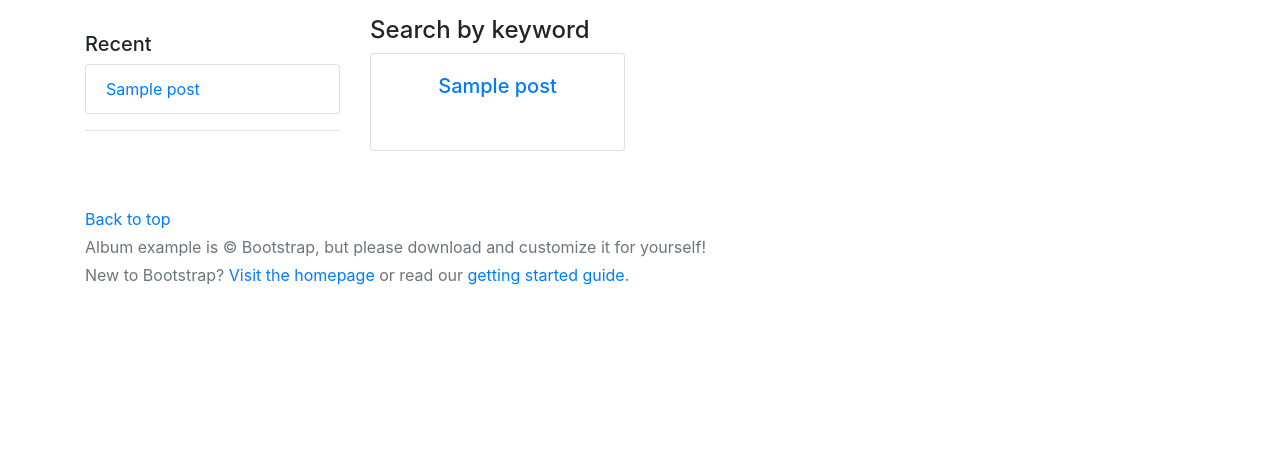
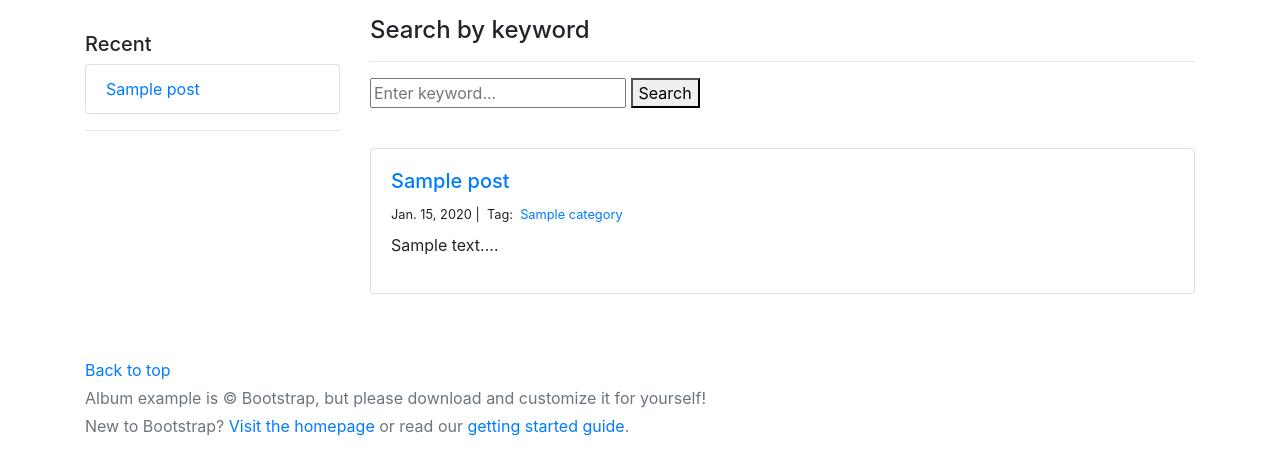
Before and after one commit to johnmaxnew/Django-Boilerplate, a Django app: page / in a window 1280 px wide. Shown: the part 56-531 px from the top of the page. Run offline with Django 3.2, Linux system fonts and the light colour scheme; tables that the repository leaves empty hold one stand-in row (values such as "Sample post"); some libraries are stand-ins or nearby versions.

Commit message:
modified dirs

```diff
--- a/sampleapp/models.py
+++ b/sampleapp/models.py
@@ -2,13 +2,23 @@ from django.db import models
 from django.utils.text import slugify
 from django.urls import reverse
 
-# Create your models here.
+
+class Category(models.Model):
+    name = models.CharField(max_length=20)
+    slug = models.SlugField(max_length = 250, null = True, blank = True)
+
+    def __str__(self):
+        return self.name
+
+    def get_absolute_url(self):
+            return reverse('sampleapp_detail', kwargs={'slug': self.slug})
 
 class Post(models.Model):
     title = models.CharField(max_length=255)
-    content = models.TextField()
+    body = models.TextField()
     created_on = models.DateTimeField(auto_now_add=True)
     last_modified = models.DateTimeField(auto_now=True)
+    categories = models.ManyToManyField('Category', related_name='posts')
     slug = models.SlugField(max_length = 250, null = True, blank = True)
 
     def save(self, *args, **kwargs):
--- a/sampleapp/urls.py
+++ b/sampleapp/urls.py
@@ -5,4 +5,5 @@ from . import views
 urlpatterns = [
     path('', views.sampleapp_index, name="sampleapp_index"),
     path('<slug>/', views.sampleapp_detail, name="sampleapp_detail"),
+    path('<category>', views.sampleapp_category, name="sampleapp_category"),
 ]
--- a/sampleapp/views.py
+++ b/sampleapp/views.py
@@ -1,12 +1,11 @@
 from django.shortcuts import render, get_object_or_404
-from .models import Post
+from .models import Category, Post
 from django.core.paginator import Paginator
 
 
 def sampleapp_index(request):
     posts = Post.objects.all().order_by('-created_on')
     most_recent = Post.objects.order_by('-created_on')[:5]
-
 
     paginator = Paginator(posts, 5) # Show 25 contacts per page
     page = request.GET.get('page')
@@ -17,6 +16,16 @@ def sampleapp_index(request):
         'most_recent': most_recent,
     }
     return render(request, "sampleapp_index.html", context)
+
+
+def sampleapp_category(request, category):
+    posts = Post.objects.filter(categories__name__contains=category).order_by('-created_on')
+
+    context = {
+        "category": category,
+        "posts": posts,
+    }
+    return render(request, "sampleapp_category.html", context)
 
 
 def sampleapp_detail(request, slug):
--- a/templates/sampleapp_index.html
+++ b/templates/sampleapp_index.html
@@ -1,35 +1,101 @@
 {% extends "base.html" %}
 {% block content %}
+
 <div class="container">
 <div class="row mt-3">
 <div class="col-md-3 mt-3">
 <!--sidebar-->
-{% include 'sidebar.html' %}
+{% include 'sidebar.html' with most_recent=most_recent %}
 </div>
 
 <div class="col-md-9">
 
 <h4 class="margin-2 title3">Search by keyword</h4>
+<hr>
+  <form class="search" action="" method="GET">
+    <input type="text" class="search-input" placeholder="Enter keyword..." name="title__icontains" id="id_title__icontains" value="">
+    <button type="submit" class="search-btn" name="button">Search</button>
+  </form>
+<br>
 
-      <div class="row">
-        {% for post in posts %}
-          <div class="col-md-4  text-center">
-              <div class="card style-1 mb-2">
-                  <div class="card-body">
-                    <h5 class="title3"><a href="{% url 'bank_detail' post.slug %}">{{ post.title }}</a></h5>
 
-                    <br>
-                  </div>
-              </div>
-          </div>
-          {% endfor %}
+
+  <div class="main">
+  {% for post in posts %}
+    <div class="card style-3 mt-3">
+
+        <div class="card-body">
+          <h5 class="title3"><a href="{% url 'sampleapp_detail' post.slug %}">{{ post.title }}</a></h5>
+            <small class="mt-2">
+                {{ post.created_on.date }} |&nbsp;
+                Tag:&nbsp;
+                {% for category in post.categories.all %}
+                    <a href="{% url 'sampleapp_category' category.name %}" class="p-tag">
+                        {{ category.name }}
+                    </a>&nbsp;
+                  {% endfor %}
+            </small>
+            <br>
+            <p class="mt-2">{{ post.body | striptags | slice:":300" }}...</p>
+        </div>
+
+    </div>
+    {% endfor %}
+
+
+
+      <div class="d-flex justify-content-center align-items-center mt-3">
+          <nav aria-label="...">
+          {% if posts.has_other_pages %}
+            <ul class="pagination">
+                {% if posts.has_previous %}
+                    <li class="page-item"><a class="page-link" href="?page={{ posts.previous_page_number }}">Previous</a></li></span></li>
+                {% else %}
+                    <li class="page-item disabled"></li>
+                {% endif %}
+
+                {% for pages in posts.paginator.page_range %}
+                    {% if posts.number == pages %}
+                      <li class="page-item"><a class="page-link" href="#">{{pages}}</a></li></span></li>
+                    {% else %}
+                      <li class="page-item"><a class="page-link" href="?page={{pages}}">{{pages}}</a></li>
+                    {% endif %}
+                {% endfor %}
+
+                {% if posts.has_next %}
+                  <li class="page-item"><a class="page-link" href="?page={{ posts.next_page_number }}">Next</a></li>
+                {% else %}
+                  <li class="page-item disabled"></li>
+                {% endif %}
+            </ul>
+            {% endif %}
+          </nav>
       </div>
 
 
 
-    <div class="main">
+
     </div>
+
+
+
+
+
+
+
+
+
+
+  </div>
+
+
   </div>
   </div>
   </div>
+
+
+
+
+
+
 {% endblock content %}
--- a/templates/sidebar.html
+++ b/templates/sidebar.html
@@ -4,9 +4,9 @@
     <h5 class="title1">Recent</h5>
       <ul class="list-group">
         {% for post in most_recent %}
-        <li class="list-group-item">
-          <a href="{% url 'blog_detail' post.slug %}" class="post-title">{{ post.title }}</a>
-        </li>
+          <li class="list-group-item">
+            <a href="{% url 'sampleapp_detail' post.slug %}" class="post-title">{{ post.title }}</a>
+          </li>
          {% endfor %}
       </ul>
     <hr>
```
Also changed, not shown: sampleapp/admin.py (+7 -2 lines), templates/404.html (+8 -0 lines), templates/sampleapp_category.html (added, +30 -0 lines), templates/sampleapp_detail.html (+11 -2 lines), db.sqlite3, sampleapp/migrations/0001_initial.py.
